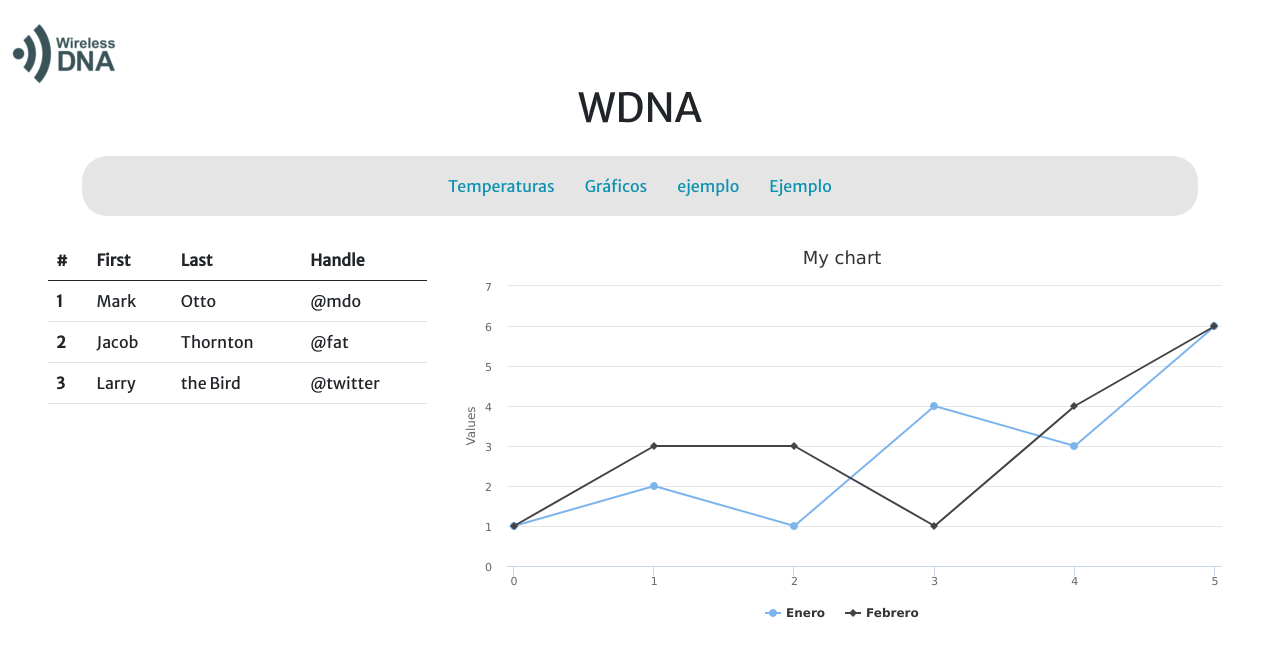
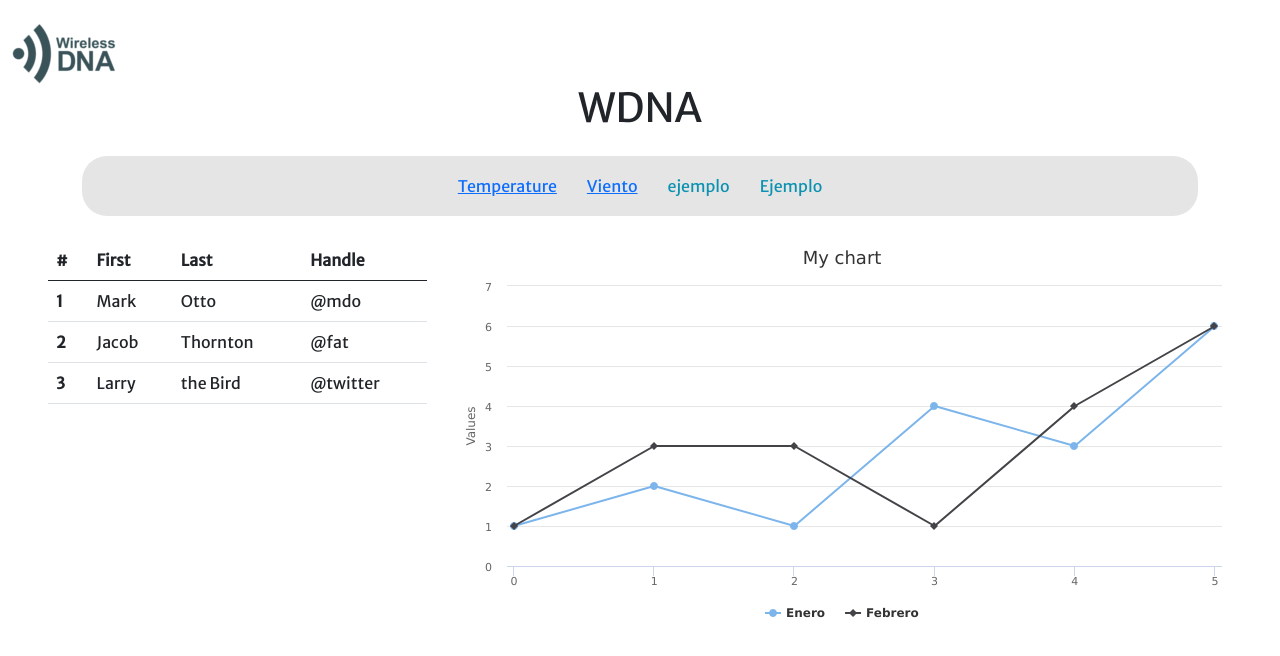
Before and after one commit to nacevedom/wdna, a React (Create React App) app: page /v in a window 1280 px wide. Shown: the top 656 px of the page. Built offline with nearby package versions, Linux system fonts and the light colour scheme.

Commit message:
paginacion

```diff
--- a/package.json
+++ b/package.json
@@ -12,6 +12,7 @@
     "highcharts-react-official": "^3.0.0",
     "react": "^17.0.2",
     "react-dom": "^17.0.2",
+    "react-router-dom": "^5.2.0",
     "react-scripts": "^4.0.3",
     "web-vitals": "^1.1.1"
   },
--- a/src/App.js
+++ b/src/App.js
@@ -1,27 +1,18 @@
-import "./App.css";
+import React from 'react';
+import { BrowserRouter, Switch, Route } from 'react-router-dom';
 import Navbar from "./components/navbar";
 import Header from "./components/header";
-import Chart from "./components/chart";
-import Table from "./components/table";
-import "./assets/styles/fonts.scss";
+import Temperature from './pages/Temperature'
+import Viento from './pages/Viento';
 
-function App() {
-  return (
-    <div className="App">
-      <Header />
-      <Navbar />
-      <div className="container-fluid">
-        <div className="row mx-4">
-          <div className="col-md-4">
-            <Table />
-          </div>
-          <div className="col-md-8">
-            <Chart />
-          </div>
-        </div>
-      </div>
-    </div>
-  );
-}
+const App = () => (
+
+        <BrowserRouter>
+        <Switch>
+            <Route exact path="/" component={ Temperature } />
+            <Route exact path="/v" component={ Viento } />
+        </Switch>
+        </BrowserRouter>
+    );
 
 export default App;
--- a/src/components/navbar.jsx
+++ b/src/components/navbar.jsx
@@ -1,18 +1,19 @@
 import React from "react";
 import "../assets/styles/navbar.scss";
+import { Link } from 'react-router-dom';
 
 const Navbar = () => (
   <div className="container">
     <nav
       className="navbar navbar-expand-lg navbar-light my-4"
-      style={{ borderRadius: "25px", backgroundColor: "#e6e5e5" }}
-    >
+      style={{ borderRadius: "25px", backgroundColor: "#e6e5e5" }}>
+
       <ul className="list">
         <li>
-          <a>Temperaturas</a>
+        <Link to="/">Temperature</Link>
         </li>
         <li>
-          <a>Gráficos</a>
+        <Link to="/v">Viento</Link>
         </li>
         <li>
           <a>ejemplo</a>
--- a/src/components/table.jsx
+++ b/src/components/table.jsx
@@ -1,8 +1,8 @@
 import React from "react";
 
 const Table = () => (
-  <table class="table">
-    <thead class="thead-dark">
+  <table className="table">
+    <thead className="thead-dark">
       <tr>
         <th scope="col">#</th>
         <th scope="col">First</th>
--- a/src/index.js
+++ b/src/index.js
@@ -5,6 +5,9 @@ import App from "./App";
 import reportWebVitals from "./reportWebVitals";
 import "bootstrap/dist/css/bootstrap.min.css";
 import "./assets/fonts/MerriweatherSans-Regular.ttf";
+import Temperature from "./pages/Temperature"
+import Viento from "./pages/Viento"
+
 
 ReactDOM.render(
   <React.StrictMode>
--- /dev/null
+++ b/src/pages/Temperature.js
@@ -0,0 +1,30 @@
+import "../App.css";
+import Navbar from "../components/navbar";
+import Header from "../components/header";
+import Chart from "../components/chart";
+import Table from "../components/table";
+import "../assets/styles/fonts.scss";
+import React from 'react';
+
+class Temperature extends React.Component {
+  render() {
+  return (
+    <div className="App">
+      <Header />
+      <Navbar />
+      <div className="container-fluid">
+        <div className="row mx-4">
+          <div className="col-md-4">
+            <Table />
+          </div>
+          <div className="col-md-8">
+            <Chart />
+          </div>
+        </div>
+      </div>
+    </div>
+  );
+  }
+}
+
+export default Temperature;
--- /dev/null
+++ b/src/pages/Viento.js
@@ -0,0 +1,30 @@
+import "../App.css";
+import Navbar from "../components/navbar";
+import Header from "../components/header";
+import Chart from "../components/chart";
+import Table from "../components/table";
+import "../assets/styles/fonts.scss";
+import React from "react";
+
+class Viento extends React.Component {
+  render() {
+  return (
+    <div className="App">
+      <Header />
+      <Navbar />
+      <div className="container-fluid">
+        <div className="row mx-4">
+          <div className="col-md-4">
+            <Table />
+          </div>
+          <div className="col-md-8">
+            <Chart />
+          </div>
+        </div>
+      </div>
+    </div>
+  )
+  }
+}
+
+export default Viento;
```
Also changed, not shown: 1 other file (tests, documents, lock files or other folders).
